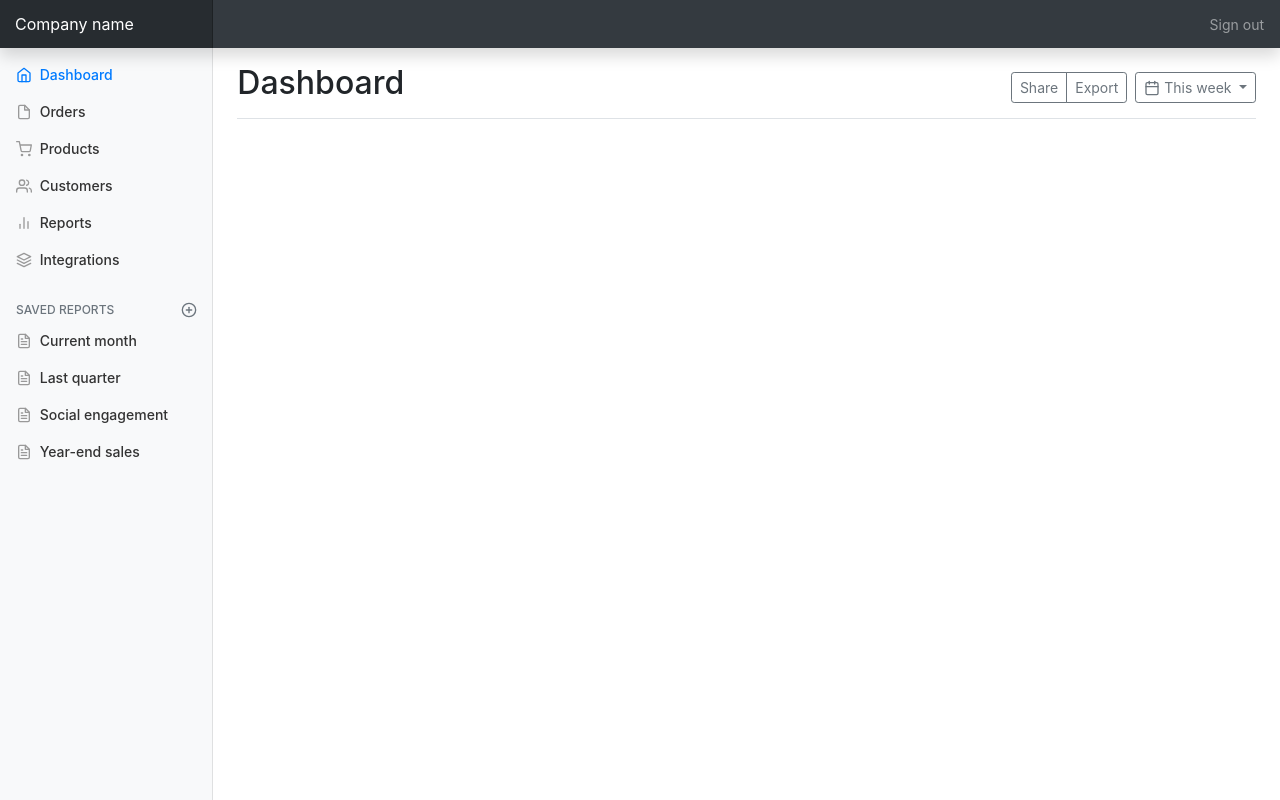
After one commit to SujitSingh11/work-manage, a PHP site: page /admin/admin_index.php in a window 1280 px wide. The commit adds this page. Run offline with PHP 8.4, Linux system fonts and the light colour scheme.

```diff
--- /dev/null
+++ b/admin/admin_index.php
@@ -0,0 +1,124 @@
+<?php
+    include '../db/db.php';
+    session_start();
+?>
+<!DOCTYPE html>
+<html lang="en" dir="ltr">
+<head>
+    <meta http-equiv="Content-Type" content="text/html; charset=UTF-8">
+    <meta name="viewport" content="width=device-width, initial-scale=1, shrink-to-fit=no">
+    <title>Admin</title>
+    <link rel="stylesheet" href="https://stackpath.bootstrapcdn.com/bootstrap/4.3.1/css/bootstrap.min.css" integrity="sha384-ggOyR0iXCbMQv3Xipma34MD+dH/1fQ784/j6cY/iJTQUOhcWr7x9JvoRxT2MZw1T" crossorigin="anonymous">
+    <!-- Custom styles for this template -->
+    <link href="../css/dashboard.css" rel="stylesheet">
+</head>
+<body>
+    <nav class="navbar navbar-dark fixed-top bg-dark flex-md-nowrap p-0 shadow">
+        <a class="navbar-brand col-sm-3 col-md-2 mr-0" href="https://getbootstrap.com/docs/4.3/examples/dashboard/#">Company name</a>
+        <ul class="navbar-nav px-3">
+            <li class="nav-item text-nowrap">
+                <a class="nav-link" href="https://getbootstrap.com/docs/4.3/examples/dashboard/#">Sign out</a>
+            </li>
+        </ul>
+    </nav>
+
+    <div class="container-fluid">
+        <div class="row">
+            <nav class="col-md-2 d-none d-md-block bg-light sidebar">
+                <div class="sidebar-sticky">
+                <ul class="nav flex-column">
+                <li class="nav-item">
+                <a class="nav-link active" href="https://getbootstrap.com/docs/4.3/examples/dashboard/#">
+                <svg xmlns="http://www.w3.org/2000/svg" width="24" height="24" viewBox="0 0 24 24" fill="none" stroke="currentColor" stroke-width="2" stroke-linecap="round" stroke-linejoin="round" class="feather feather-home"><path d="M3 9l9-7 9 7v11a2 2 0 0 1-2 2H5a2 2 0 0 1-2-2z"></path><polyline points="9 22 9 12 15 12 15 22"></polyline></svg>
+                Dashboard <span class="sr-only">(current)</span>
+                </a>
+                </li>
+                <li class="nav-item">
+                <a class="nav-link" href="https://getbootstrap.com/docs/4.3/examples/dashboard/#">
+                <svg xmlns="http://www.w3.org/2000/svg" width="24" height="24" viewBox="0 0 24 24" fill="none" stroke="currentColor" stroke-width="2" stroke-linecap="round" stroke-linejoin="round" class="feather feather-file"><path d="M13 2H6a2 2 0 0 0-2 2v16a2 2 0 0 0 2 2h12a2 2 0 0 0 2-2V9z"></path><polyline points="13 2 13 9 20 9"></polyline></svg>
+                Orders
+                </a>
+                </li>
+                <li class="nav-item">
+                <a class="nav-link" href="https://getbootstrap.com/docs/4.3/examples/dashboard/#">
+                <svg xmlns="http://www.w3.org/2000/svg" width="24" height="24" viewBox="0 0 24 24" fill="none" stroke="currentColor" stroke-width="2" stroke-linecap="round" stroke-linejoin="round" class="feather feather-shopping-cart"><circle cx="9" cy="21" r="1"></circle><circle cx="20" cy="21" r="1"></circle><path d="M1 1h4l2.68 13.39a2 2 0 0 0 2 1.61h9.72a2 2 0 0 0 2-1.61L23 6H6"></path></svg>
+                Products
+                </a>
+                </li>
+                <li class="nav-item">
+                <a class="nav-link" href="https://getbootstrap.com/docs/4.3/examples/dashboard/#">
+                <svg xmlns="http://www.w3.org/2000/svg" width="24" height="24" viewBox="0 0 24 24" fill="none" stroke="currentColor" stroke-width="2" stroke-linecap="round" stroke-linejoin="round" class="feather feather-users"><path d="M17 21v-2a4 4 0 0 0-4-4H5a4 4 0 0 0-4 4v2"></path><circle cx="9" cy="7" r="4"></circle><path d="M23 21v-2a4 4 0 0 0-3-3.87"></path><path d="M16 3.13a4 4 0 0 1 0 7.75"></path></svg>
+                Customers
+                </a>
+                </li>
+                <li class="nav-item">
+                <a class="nav-link" href="https://getbootstrap.com/docs/4.3/examples/dashboard/#">
+                <svg xmlns="http://www.w3.org/2000/svg" width="24" height="24" viewBox="0 0 24 24" fill="none" stroke="currentColor" stroke-width="2" stroke-linecap="round" stroke-linejoin="round" class="feather feather-bar-chart-2"><line x1="18" y1="20" x2="18" y2="10"></line><line x1="12" y1="20" x2="12" y2="4"></line><line x1="6" y1="20" x2="6" y2="14"></line></svg>
+                Reports
+                </a>
+                </li>
+                <li class="nav-item">
+                <a class="nav-link" href="https://getbootstrap.com/docs/4.3/examples/dashboard/#">
+                <svg xmlns="http://www.w3.org/2000/svg" width="24" height="24" viewBox="0 0 24 24" fill="none" stroke="currentColor" stroke-width="2" stroke-linecap="round" stroke-linejoin="round" class="feather feather-layers"><polygon points="12 2 2 7 12 12 22 7 12 2"></polygon><polyline points="2 17 12 22 22 17"></polyline><polyline points="2 12 12 17 22 12"></polyline></svg>
+                Integrations
+                </a>
+                </li>
+                </ul>
+
+                <h6 class="sidebar-heading d-flex justify-content-between align-items-center px-3 mt-4 mb-1 text-muted">
+                <span>Saved reports</span>
+                <a class="d-flex align-items-center text-muted" href="https://getbootstrap.com/docs/4.3/examples/dashboard/#">
+                <svg xmlns="http://www.w3.org/2000/svg" width="24" height="24" viewBox="0 0 24 24" fill="none" stroke="currentColor" stroke-width="2" stroke-linecap="round" stroke-linejoin="round" class="feather feather-plus-circle"><circle cx="12" cy="12" r="10"></circle><line x1="12" y1="8" x2="12" y2="16"></line><line x1="8" y1="12" x2="16" y2="12"></line></svg>
+                </a>
+                </h6>
+                <ul class="nav flex-column mb-2">
+                <li class="nav-item">
+                <a class="nav-link" href="https://getbootstrap.com/docs/4.3/examples/dashboard/#">
+                <svg xmlns="http://www.w3.org/2000/svg" width="24" height="24" viewBox="0 0 24 24" fill="none" stroke="currentColor" stroke-width="2" stroke-linecap="round" stroke-linejoin="round" class="feather feather-file-text"><path d="M14 2H6a2 2 0 0 0-2 2v16a2 2 0 0 0 2 2h12a2 2 0 0 0 2-2V8z"></path><polyline points="14 2 14 8 20 8"></polyline><line x1="16" y1="13" x2="8" y2="13"></line><line x1="16" y1="17" x2="8" y2="17"></line><polyline points="10 9 9 9 8 9"></polyline></svg>
+                Current month
+                </a>
+                </li>
+                <li class="nav-item">
+                <a class="nav-link" href="https://getbootstrap.com/docs/4.3/examples/dashboard/#">
+                <svg xmlns="http://www.w3.org/2000/svg" width="24" height="24" viewBox="0 0 24 24" fill="none" stroke="currentColor" stroke-width="2" stroke-linecap="round" stroke-linejoin="round" class="feather feather-file-text"><path d="M14 2H6a2 2 0 0 0-2 2v16a2 2 0 0 0 2 2h12a2 2 0 0 0 2-2V8z"></path><polyline points="14 2 14 8 20 8"></polyline><line x1="16" y1="13" x2="8" y2="13"></line><line x1="16" y1="17" x2="8" y2="17"></line><polyline points="10 9 9 9 8 9"></polyline></svg>
+                Last quarter
+                </a>
+                </li>
+                <li class="nav-item">
+                <a class="nav-link" href="https://getbootstrap.com/docs/4.3/examples/dashboard/#">
+                <svg xmlns="http://www.w3.org/2000/svg" width="24" height="24" viewBox="0 0 24 24" fill="none" stroke="currentColor" stroke-width="2" stroke-linecap="round" stroke-linejoin="round" class="feather feather-file-text"><path d="M14 2H6a2 2 0 0 0-2 2v16a2 2 0 0 0 2 2h12a2 2 0 0 0 2-2V8z"></path><polyline points="14 2 14 8 20 8"></polyline><line x1="16" y1="13" x2="8" y2="13"></line><line x1="16" y1="17" x2="8" y2="17"></line><polyline points="10 9 9 9 8 9"></polyline></svg>
+                Social engagement
+                </a>
+                </li>
+                <li class="nav-item">
+                <a class="nav-link" href="https://getbootstrap.com/docs/4.3/examples/dashboard/#">
+                <svg xmlns="http://www.w3.org/2000/svg" width="24" height="24" viewBox="0 0 24 24" fill="none" stroke="currentColor" stroke-width="2" stroke-linecap="round" stroke-linejoin="round" class="feather feather-file-text"><path d="M14 2H6a2 2 0 0 0-2 2v16a2 2 0 0 0 2 2h12a2 2 0 0 0 2-2V8z"></path><polyline points="14 2 14 8 20 8"></polyline><line x1="16" y1="13" x2="8" y2="13"></line><line x1="16" y1="17" x2="8" y2="17"></line><polyline points="10 9 9 9 8 9"></polyline></svg>
+                Year-end sales
+                </a>
+                </li>
+                </ul>
+                </div>
+            </nav>
+
+            <main role="main" class="col-md-9 ml-sm-auto col-lg-10 px-4">
+            <div class="d-flex justify-content-between flex-wrap flex-md-nowrap align-items-center pt-3 pb-2 mb-3 border-bottom">
+            <h1 class="h2">Dashboard</h1>
+            <div class="btn-toolbar mb-2 mb-md-0">
+            <div class="btn-group mr-2">
+            <button type="button" class="btn btn-sm btn-outline-secondary">Share</button>
+            <button type="button" class="btn btn-sm btn-outline-secondary">Export</button>
+            </div>
+            <button type="button" class="btn btn-sm btn-outline-secondary dropdown-toggle">
+            <svg xmlns="http://www.w3.org/2000/svg" width="24" height="24" viewBox="0 0 24 24" fill="none" stroke="currentColor" stroke-width="2" stroke-linecap="round" stroke-linejoin="round" class="feather feather-calendar"><rect x="3" y="4" width="18" height="18" rx="2" ry="2"></rect><line x1="16" y1="2" x2="16" y2="6"></line><line x1="8" y1="2" x2="8" y2="6"></line><line x1="3" y1="10" x2="21" y2="10"></line></svg>
+            This week
+            </button>
+            </div>
+            </div>
+
+
+            </main>
+        </div>
+    </div>
+    <?php include '../includes/inc_js.php'; ?>
+</body>
+</html>
--- /dev/null
+++ b/css/dashboard.css
@@ -0,0 +1,106 @@
+body {
+  font-size: .875rem;
+}
+
+.feather {
+  width: 16px;
+  height: 16px;
+  vertical-align: text-bottom;
+}
+
+/*
+ * Sidebar
+ */
+
+.sidebar {
+  position: fixed;
+  top: 0;
+  bottom: 0;
+  left: 0;
+  z-index: 100; /* Behind the navbar */
+  padding: 48px 0 0; /* Height of navbar */
+  box-shadow: inset -1px 0 0 rgba(0, 0, 0, .1);
+}
+
+.sidebar-sticky {
+  position: relative;
+  top: 0;
+  height: calc(100vh - 48px);
+  padding-top: .5rem;
+  overflow-x: hidden;
+  overflow-y: auto; /* Scrollable contents if viewport is shorter than content. */
+}
+
+@supports ((position: -webkit-sticky) or (position: sticky)) {
+  .sidebar-sticky {
+    position: -webkit-sticky;
+    position: sticky;
+  }
+}
+
+.sidebar .nav-link {
+  font-weight: 500;
+  color: #333;
+}
+
+.sidebar .nav-link .feather {
+  margin-right: 4px;
+  color: #999;
+}
+
+.sidebar .nav-link.active {
+  color: #007bff;
+}
+
+.sidebar .nav-link:hover .feather,
+.sidebar .nav-link.active .feather {
+  color: inherit;
+}
+
+.sidebar-heading {
+  font-size: .75rem;
+  text-transform: uppercase;
+}
+
+/*
+ * Content
+ */
+
+[role="main"] {
+  padding-top: 133px; /* Space for fixed navbar */
+}
+
+@media (min-width: 768px) {
+  [role="main"] {
+    padding-top: 48px; /* Space for fixed navbar */
+  }
+}
+
+/*
+ * Navbar
+ */
+
+.navbar-brand {
+  padding-top: .75rem;
+  padding-bottom: .75rem;
+  font-size: 1rem;
+  background-color: rgba(0, 0, 0, .25);
+  box-shadow: inset -1px 0 0 rgba(0, 0, 0, .25);
+}
+
+.navbar .form-control {
+  padding: .75rem 1rem;
+  border-width: 0;
+  border-radius: 0;
+}
+
+.form-control-dark {
+  color: #fff;
+  background-color: rgba(255, 255, 255, .1);
+  border-color: rgba(255, 255, 255, .1);
+}
+
+.form-control-dark:focus {
+  border-color: transparent;
+  box-shadow: 0 0 0 3px rgba(255, 255, 255, .25);
+}
--- a/login-system/sign-in.php
+++ b/login-system/sign-in.php
@@ -9,14 +9,14 @@ $result = $conn->query("SELECT * FROM tbl_users WHERE email='$email'");
 
 if ( $result->num_rows == 0 ){ // User doesn't exist
     $_SESSION['message'] = "User with that email doesn't exist!";
-    header("location: index.php");
+    header("location: ../index.php");
 }
 else {
     // User exists
     $user = $result->fetch_assoc();
 
     // Password verify
-    if ( password_verify($_POST['password'], $user['password'])) {
+    if ($_POST['password'] == $user['password']) {
 
         // Initilize the session variables
         $_SESSION['user_id'] = $user['user_id'];
--- a/login-system/sign-up.php
+++ b/login-system/sign-up.php
@@ -11,8 +11,7 @@ $passcheck = mysqli_real_escape_string($conn,$_POST['re-password']);
 $user_type = 1;
 
 if($pass=$passcheck)
-{   // Password Encription
-    $password = $conn->escape_string(password_hash($_POST['password'], PASSWORD_BCRYPT));
+{
 
     // Check if user with that email already exists
     $result = $conn->query("SELECT * FROM users WHERE email='$email'");
@@ -28,7 +27,7 @@ if($pass=$passcheck)
         // Email doesn't already exist in a database, proceed...
 
         // active is 0 by DEFAULT (no need to include it here)
-        $sql_users = "INSERT INTO `tbl_users`(`user_type`, `first_name`, `last_name`, `email`, `password`) VALUES ('$user_type','$first_name','$last_name','$email','$password')";
+        $sql_users = "INSERT INTO `tbl_users`(`user_type`, `first_name`, `last_name`, `email`, `password`) VALUES ('$user_type','$first_name','$last_name','$email','$pass')";
 
         // Add user to the users table
         $query = mysqli_query($conn,$sql_users);
```
Also changed, not shown: employee/employee_index.php (added, +16 -0 lines), index.php (+0 -15 lines), manager/manager_index.php (added, +16 -0 lines).
